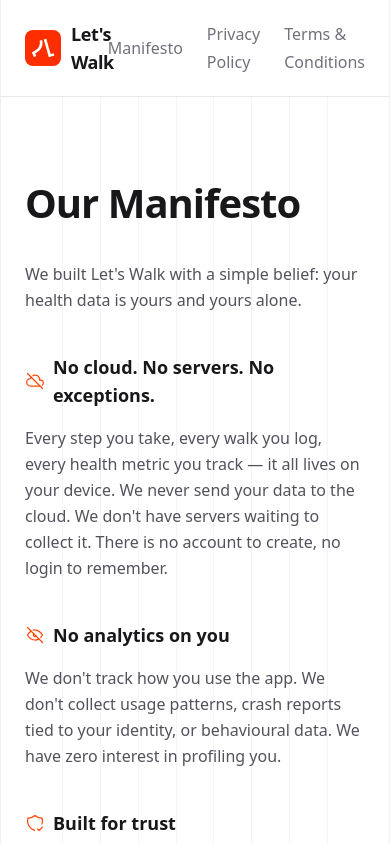
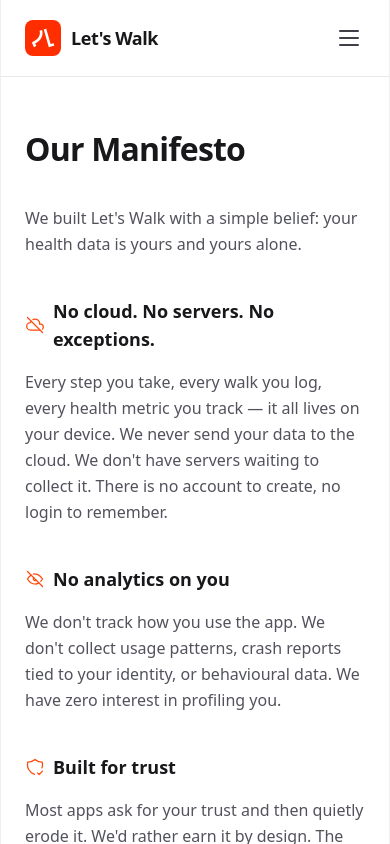
Before and after one commit to jothachil/lets-walk-web, a Next.js app: page /manifesto in a window 390 px wide. Shown: the top 844 px of the page. Built offline with nearby package versions, Linux system fonts and the light colour scheme.

Commit message:
Add motion dependency, enhance Navbar with mobile dropdown, and update layout structure in various components for improved responsiveness and aesthetics.

```diff
--- /dev/null
+++ b/app/components/Features.js
@@ -0,0 +1,56 @@
+import {
+  IconFlame,
+  IconHeartbeat,
+  IconShoe,
+} from "@tabler/icons-react";
+
+const features = [
+  {
+    icon: IconShoe,
+    iconBg: "bg-red-50",
+    iconColor: "text-red-500",
+    title: "Daily Steps",
+    description: "See your step count, distance, and active time at a glance.",
+  },
+  {
+    icon: IconFlame,
+    iconBg: "bg-green-50",
+    iconColor: "text-green-600",
+    title: "Streaks",
+    description: "Keep your daily streak alive and celebrate consistency.",
+  },
+  {
+    icon: IconHeartbeat,
+    iconBg: "bg-blue-50",
+    iconColor: "text-blue-500",
+    title: "Cardio Fitness",
+    description:
+      "Track your VO\u2082 Max to understand your fitness level.",
+  },
+];
+
+export default function Features() {
+  return (
+    <section className="lg:hidden">
+      <div className="divide-y divide-zinc-200/80 border-t border-zinc-200/80">
+        {features.map((feature) => (
+          <div key={feature.title} className="flex items-start gap-4 px-6 py-5">
+            <div
+              className={`shrink-0 flex items-center justify-center w-11 h-11 rounded-xl ${feature.iconBg}`}
+            >
+              <feature.icon size={22} stroke={1.5} className={feature.iconColor} />
+            </div>
+            <div>
+              <h3 className="text-sm font-semibold text-zinc-900">
+                {feature.title}
+              </h3>
+              <p className="mt-0.5 text-sm leading-relaxed text-zinc-500">
+                {feature.description}
+              </p>
+            </div>
+          </div>
+        ))}
+      </div>
+    </section>
+  );
+}
--- a/app/components/Footer.js
+++ b/app/components/Footer.js
@@ -2,7 +2,7 @@ import Image from "next/image";
 
 export default function Footer() {
   return (
-    <footer className="relative z-10 border-t border-zinc-200/80">
+    <footer className="relative z-10 border-t border-zinc-200/80 pb-20 lg:pb-0">
       <div className="flex flex-col md:flex-row items-center justify-between px-6 py-6 md:px-12 lg:px-20 gap-4">
         <div className="flex items-center gap-2.5">
           <Image
--- /dev/null
+++ b/app/components/MobileCTA.js
@@ -0,0 +1,15 @@
+import Image from "next/image";
+
+export default function MobileCTA() {
+  return (
+    <div className="fixed bottom-0 inset-x-0 z-50 lg:hidden px-4 pb-[calc(env(safe-area-inset-bottom)+12px)] pt-3 bg-white border-t border-zinc-200/80">
+      <a
+        href="#download"
+        className="flex h-13 w-full items-center justify-center gap-3 rounded-full font-medium text-white transition-all duration-300 bg-gradient-to-b from-[#FF5A1A] to-[#E02800] border border-[#FF7032] shadow-[0_4px_12px_rgba(255,46,0,0.25),0_0_0_1px_#CC1C02] active:scale-[0.98]"
+      >
+        <Image src="/apple-icon.svg" alt="Apple" width={20} height={20} />
+        Download for iOS
+      </a>
+    </div>
+  );
+}
--- a/app/components/Navbar.js
+++ b/app/components/Navbar.js
@@ -1,9 +1,23 @@
+"use client";
+
 import Image from "next/image";
+import Link from "next/link";
+import { useState } from "react";
+import { motion, AnimatePresence } from "motion/react";
 
 export default function Navbar() {
+  const [menuOpen, setMenuOpen] = useState(false);
+
   return (
-    <nav className="relative z-10 flex items-center justify-between px-6 py-5 md:px-12 lg:px-20 border-b border-zinc-200/80 animate-fade-in-up">
-      <a href="/" className="flex items-center gap-2.5">
+    <motion.nav
+      className="relative z-10 border-b border-zinc-200/80"
+      initial={{ opacity: 0, y: -16 }}
+      animate={{ opacity: 1, y: 0 }}
+      transition={{ duration: 0.5, ease: [0.25, 0.1, 0.25, 1] }}
+    >
+      <div className="flex items-center justify-between px-6 py-5 md:px-12 lg:px-20">
+        <motion.div whileHover={{ scale: 1.02 }} whileTap={{ scale: 0.98 }}>
+          <Link href="/" className="flex items-center gap-2.5">
             <Image
               src="/App Icon.svg"
               alt="Let's Walk"
@@ -14,27 +28,97 @@ export default function Navbar() {
             <span className="font-display text-lg font-semibold tracking-tight text-zinc-900">
               Let&apos;s Walk
             </span>
-      </a>
-      <div className="flex items-center gap-6">
-        <a
-          href="/manifesto"
+          </Link>
+        </motion.div>
+
+        {/* Desktop nav links */}
+        <div className="hidden md:flex items-center gap-6">
+          {[
+            { href: "/manifesto", label: "Manifesto" },
+            { href: "/privacy-policy", label: "Privacy Policy" },
+            { href: "/terms-and-conditions", label: "Terms & Conditions" },
+          ].map((link, i) => (
+            <motion.div
+              key={link.href}
+              initial={{ opacity: 0, y: -8 }}
+              animate={{ opacity: 1, y: 0 }}
+              transition={{
+                duration: 0.4,
+                delay: 0.3 + i * 0.08,
+                ease: [0.25, 0.1, 0.25, 1],
+              }}
+            >
+              <Link
+                href={link.href}
                 className="text-sm text-zinc-500 hover:text-zinc-900 transition-colors"
               >
-          Manifesto
-        </a>
-        <a
-          href="/privacy-policy"
-          className="text-sm text-zinc-500 hover:text-zinc-900 transition-colors"
+                {link.label}
+              </Link>
+            </motion.div>
+          ))}
+        </div>
+
+        {/* Mobile hamburger button */}
+        <button
+          type="button"
+          onClick={() => setMenuOpen(!menuOpen)}
+          className="md:hidden flex flex-col justify-center items-center w-8 h-8 gap-[5px]"
+          aria-label="Toggle menu"
+          aria-expanded={menuOpen}
         >
-          Privacy Policy
-        </a>
-        <a
-          href="/terms-and-conditions"
-          className="text-sm text-zinc-500 hover:text-zinc-900 transition-colors"
+          <motion.span
+            className="block h-[2px] w-5 bg-zinc-700 rounded-full"
+            animate={menuOpen ? { rotate: 45, y: 7 } : { rotate: 0, y: 0 }}
+            transition={{ duration: 0.3 }}
+          />
+          <motion.span
+            className="block h-[2px] w-5 bg-zinc-700 rounded-full"
+            animate={menuOpen ? { opacity: 0 } : { opacity: 1 }}
+            transition={{ duration: 0.2 }}
+          />
+          <motion.span
+            className="block h-[2px] w-5 bg-zinc-700 rounded-full"
+            animate={menuOpen ? { rotate: -45, y: -7 } : { rotate: 0, y: 0 }}
+            transition={{ duration: 0.3 }}
+          />
+        </button>
+      </div>
+
+      {/* Mobile dropdown menu */}
+      <AnimatePresence>
+        {menuOpen && (
+          <motion.div
+            className="md:hidden overflow-hidden border-t border-zinc-200/80"
+            initial={{ height: 0, opacity: 0 }}
+            animate={{ height: "auto", opacity: 1 }}
+            exit={{ height: 0, opacity: 0 }}
+            transition={{ duration: 0.3, ease: [0.25, 0.1, 0.25, 1] }}
           >
-          Terms & Conditions
-        </a>
+            <div className="flex flex-col px-6 py-4 gap-1">
+              {[
+                { href: "/manifesto", label: "Manifesto" },
+                { href: "/privacy-policy", label: "Privacy Policy" },
+                { href: "/terms-and-conditions", label: "Terms & Conditions" },
+              ].map((link, i) => (
+                <motion.div
+                  key={link.href}
+                  initial={{ opacity: 0, x: -12 }}
+                  animate={{ opacity: 1, x: 0 }}
+                  transition={{ duration: 0.25, delay: i * 0.06 }}
+                >
+                  <Link
+                    href={link.href}
+                    className="block text-sm text-zinc-500 hover:text-zinc-900 transition-colors py-2"
+                    onClick={() => setMenuOpen(false)}
+                  >
+                    {link.label}
+                  </Link>
+                </motion.div>
+              ))}
             </div>
-    </nav>
+          </motion.div>
+        )}
+      </AnimatePresence>
+    </motion.nav>
   );
 }
--- a/app/layout.js
+++ b/app/layout.js
@@ -1,5 +1,7 @@
 import { Geist, Geist_Mono } from "next/font/google";
 import "./globals.css";
+import Navbar from "./components/Navbar";
+import Footer from "./components/Footer";
 
 const geistSans = Geist({
   variable: "--font-geist-sans",
@@ -26,7 +28,11 @@ export default function RootLayout({ children }) {
       <body
         className={`${geistSans.variable} ${geistMono.variable} antialiased bg-white`}
       >
-        {children}
+        <div className="relative min-h-screen bg-white overflow-hidden border-x border-zinc-200/60 max-w-[1440px] mx-auto flex flex-col">
+          <Navbar />
+          {children}
+          <Footer />
+        </div>
       </body>
     </html>
   );
--- a/app/manifesto/page.js
+++ b/app/manifesto/page.js
@@ -4,9 +4,6 @@ import {
   IconShieldCheck,
   IconTrash,
 } from "@tabler/icons-react";
-import Footer from "../components/Footer";
-import Navbar from "../components/Navbar";
-
 export const metadata = {
   title: "Manifesto — Let's Walk",
   description: "Your data stays on your device. Always.",
@@ -14,20 +11,18 @@ export const metadata = {
 
 export default function Manifesto() {
   return (
-    <div className="relative min-h-screen bg-white overflow-hidden border-x border-zinc-200/60 max-w-[1440px] mx-auto flex flex-col">
-      <Navbar />
-      <main className="relative flex-1 grid grid-cols-9 px-6 md:px-12 lg:px-20 py-20 md:py-28">
+      <main className="relative flex-1 grid grid-cols-9 px-6 md:px-12 lg:px-20 py-12 md:py-28">
         {/* Vertical lines - full height */}
-        <div className="absolute inset-0 flex pointer-events-none px-6 md:px-12 lg:px-20">
+        <div className="absolute inset-0 hidden md:flex pointer-events-none px-6 md:px-12 lg:px-20">
           {[...Array(9)].map((_, i) => (
             <div
               key={i}
-              className="flex-1 border-r border-zinc-200/40 last:border-r-0 min-h-full"
+              className="flex-1 border-r border-dashed border-zinc-200/40 last:border-r-0 min-h-full"
             />
           ))}
         </div>
         <article className="col-span-9 md:col-start-3 md:col-span-5 md:col-end-8 relative z-10">
-          <h1 className="font-display text-3xl font-bold tracking-tight text-zinc-900">
+          <h1 className="font-display text-2xl sm:text-3xl font-bold tracking-tight text-zinc-900">
             Our Manifesto
           </h1>
 
@@ -99,7 +94,5 @@ export default function Manifesto() {
           </p>
         </article>
       </main>
-      <Footer />
-    </div>
   );
 }
--- a/app/page.js
+++ b/app/page.js
@@ -1,15 +1,15 @@
-import Navbar from "./components/Navbar";
 import Hero from "./components/Hero";
-import Footer from "./components/Footer";
+import Features from "./components/Features";
+import MobileCTA from "./components/MobileCTA";
 
 export default function Home() {
   return (
-    <div className="relative min-h-screen bg-white overflow-hidden border-x border-zinc-200/60 max-w-[1440px] mx-auto">
-      <Navbar />
-      <main className="relative z-10">
+    <>
+      <main className="relative z-10 flex-1">
         <Hero />
+        <Features />
       </main>
-      <Footer />
-    </div>
+      <MobileCTA />
+    </>
   );
 }
--- a/package.json
+++ b/package.json
@@ -14,6 +14,7 @@
   },
   "dependencies": {
     "@tabler/icons-react": "^3.36.1",
+    "motion": "^12.34.2",
     "next": "16.1.6",
     "react": "19.2.3",
     "react-dom": "19.2.3"
```
Also changed, not shown: app/components/Hero.js (+19 -6 lines), app/privacy-policy/page.js (+4 -11 lines), app/terms-and-conditions/page.js (+4 -11 lines), 1 other file (tests, documents, lock files or other folders). Lines whose indentation alone changed are shown as unchanged.
